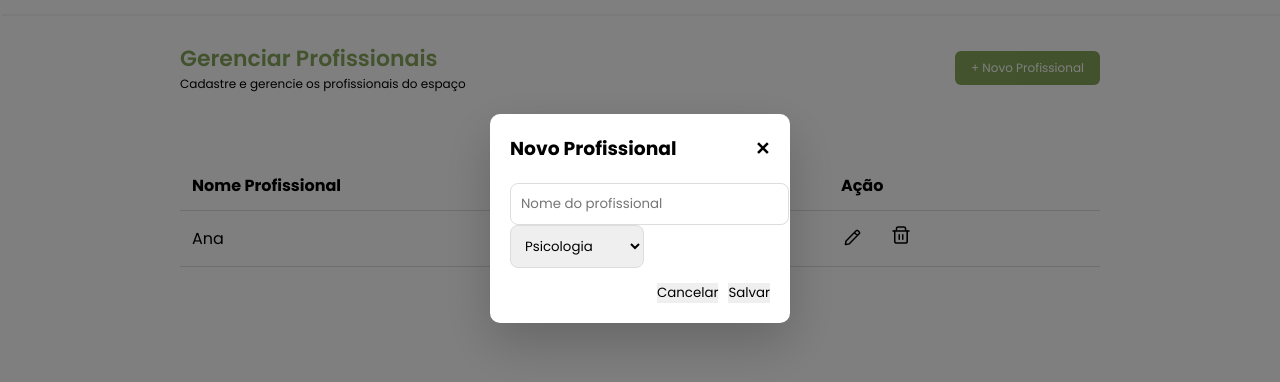
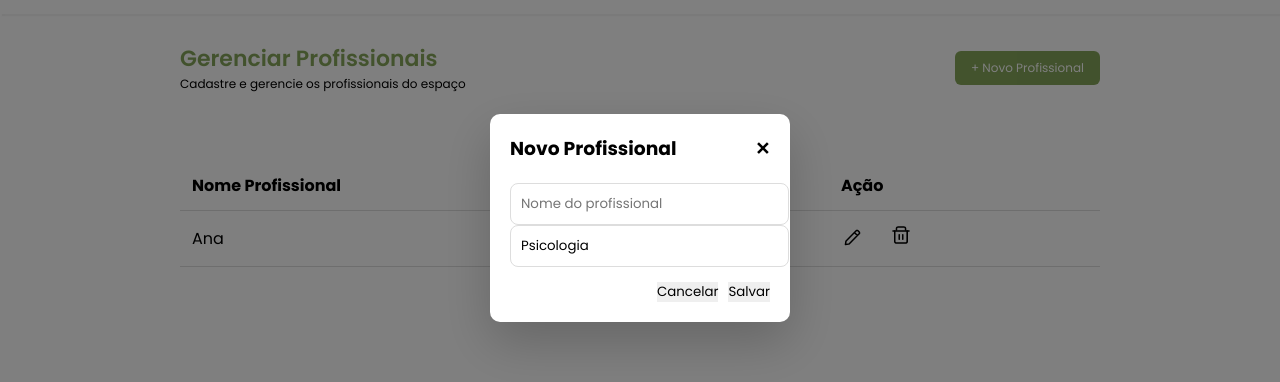
Before and after one commit to Univesp-Projeto-Integrador-TI/web-agendamento, a plain HTML site: page src/assets/pages/profissionais.html in a window 1280 px wide. Both pictures are taken after a click on the button "+ Novo Profissional". Shown: the part 182-564 px from the top of the page. Drawn offline with Linux system fonts and the light colour scheme.

Commit message:
refactor: adicionando input de texot < - select

```diff
--- a/src/assets/pages/profissionais.html
+++ b/src/assets/pages/profissionais.html
@@ -85,11 +85,7 @@
 
     <input type="text" id="nome" placeholder="Nome do profissional">
 
-    <select id="servico">
-      <option value="Psicologia">Psicologia</option>
-      <option value="Manicure">Manicure</option>
-      <option value="Massoterapia">Massoterapia</option>
-    </select>
+    <input type="text" id="servico" placeholder="Serviço oferecido">
 
     <div class="actions">
       <button id="cancelar">Cancelar</button>
```
